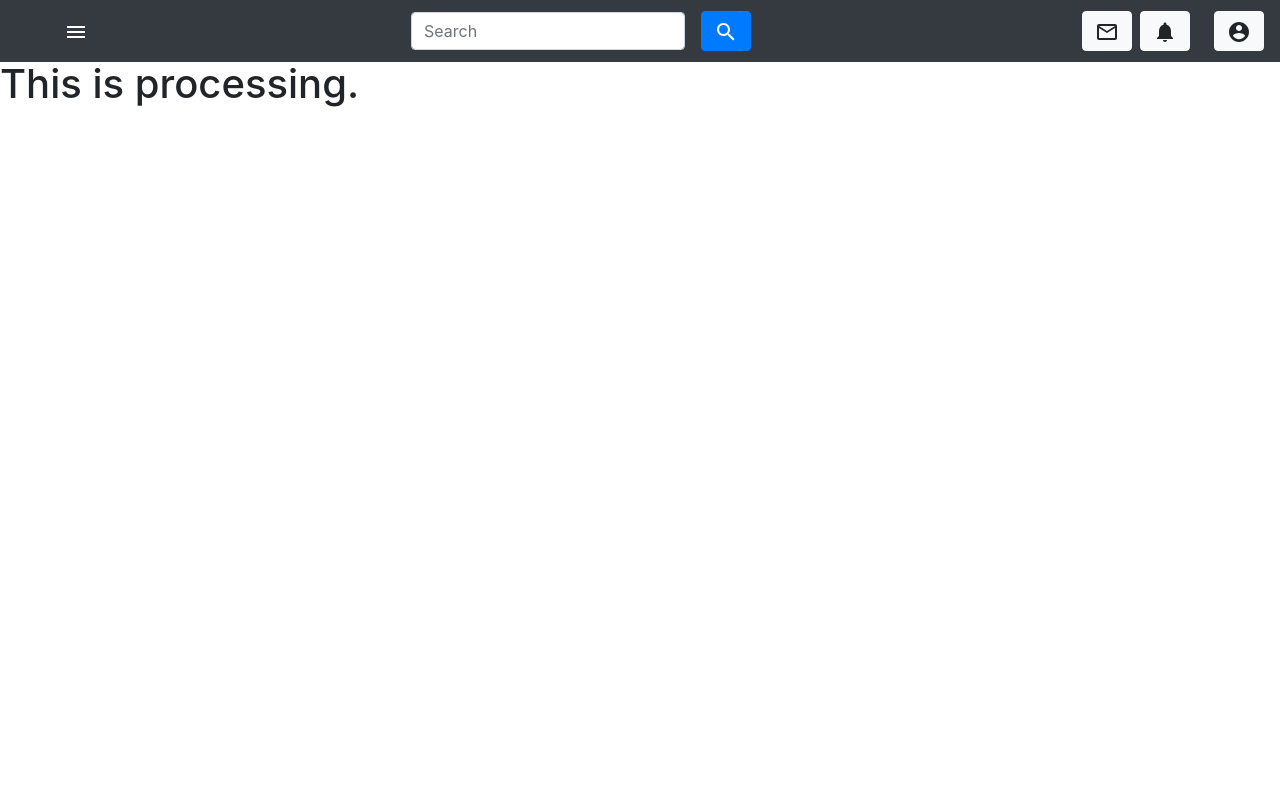
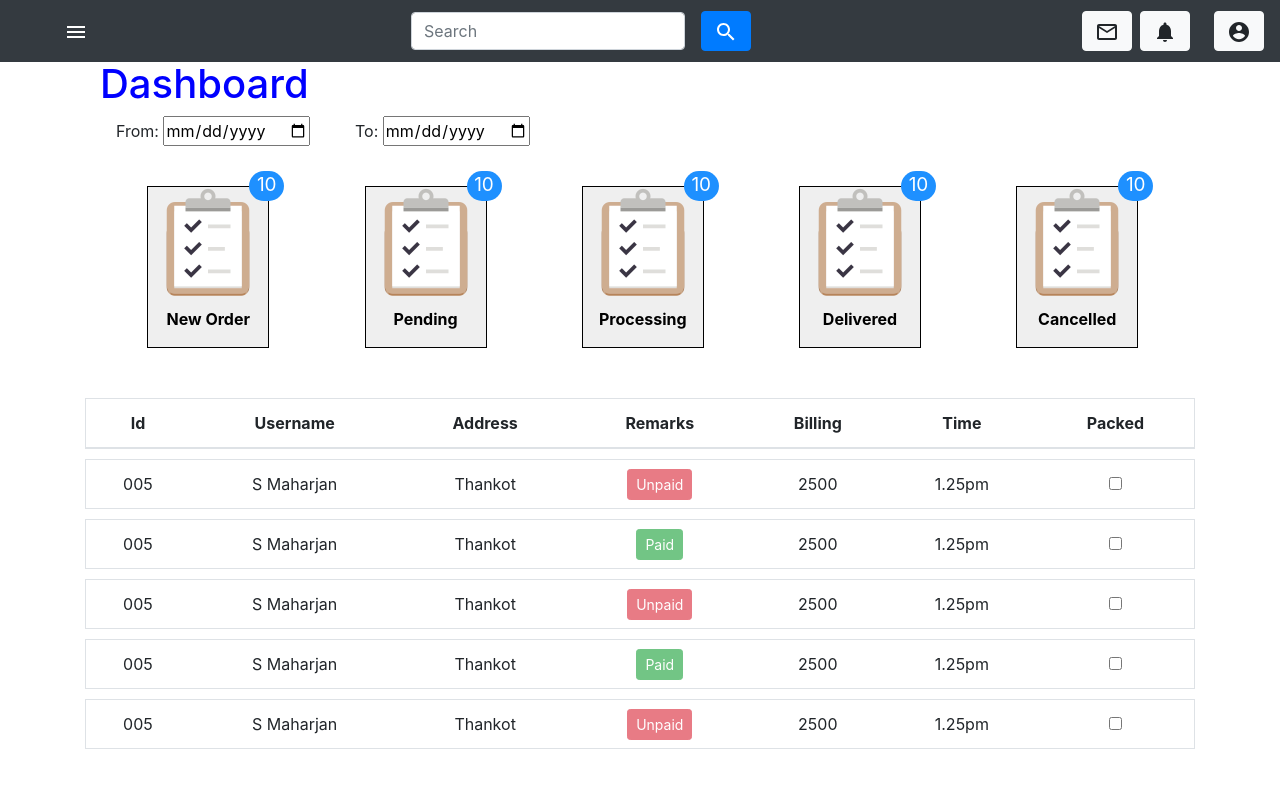
Before and after one commit to AshishMhrzn10/React-dashboard, a React (Create React App) app: page /processing in a window 1280 px wide. Shown: the top 788 px of the page. Built offline with nearby package versions, Linux system fonts and the light colour scheme.

Commit message:
Processing page done

```diff
--- a/src/pages/Processing.js
+++ b/src/pages/Processing.js
@@ -1,10 +1,153 @@
 import React from "react";
+import { Container, Table, Button } from "react-bootstrap";
+import TopComponents from "../components/TopComponents";
+import styled from "styled-components";
+
+const TD = styled.td`
+  border-bottom: 1px solid #dee2e6;
+`;
+
+const TD1 = styled.td`
+  border-left: 1px solid #dee2e6;
+  border-bottom: 1px solid #dee2e6;
+`;
+
+const TD2 = styled.td`
+  border-right: 1px solid #dee2e6;
+  border-bottom: 1px solid #dee2e6;
+`;
+
+// const button = styled(Button)`
+//   margin-top: -8px;
+//   margin-bottom: -6px;
+// `;
 
 function Processing() {
   return (
-    <div>
-      <h1>This is processing.</h1>
-    </div>
+    <Container>
+      <TopComponents />
+      <Table
+        style={{
+          borderCollapse: "separate",
+          borderSpacing: "0 10px",
+          textAlign: "center",
+        }}
+      >
+        <thead>
+          <tr>
+            <th style={{ borderLeft: "1px solid #dee2e6" }}>Id</th>
+            <th>Username</th>
+            <th>Address</th>
+            <th>Remarks</th>
+            <th>Billing</th>
+            <th>Time</th>
+            <th style={{ borderRight: "1px solid #dee2e6" }}>Packed</th>
+          </tr>
+        </thead>
+        <tbody>
+          <tr>
+            <TD1>005</TD1>
+            <TD>S Maharjan</TD>
+            <TD>Thankot</TD>
+            <TD>
+              <Button
+                variant="danger"
+                size="sm"
+                disabled
+                style={{ marginTop: "-8px", marginBottom: "-6px" }}
+              >
+                Unpaid
+              </Button>
+            </TD>
+            <TD>2500</TD>
+            <TD>1.25pm</TD>
+            <TD2>
+              <input type="checkbox" />
+            </TD2>
+          </tr>
+          <tr>
+            <TD1>005</TD1>
+            <TD>S Maharjan</TD>
+            <TD>Thankot</TD>
+            <TD>
+              <Button
+                variant="success"
+                size="sm"
+                disabled
+                style={{ marginTop: "-8px", marginBottom: "-6px" }}
+              >
+                Paid
+              </Button>
+            </TD>
+            <TD>2500</TD>
+            <TD>1.25pm</TD>
+            <TD2>
+              <input type="checkbox" />
+            </TD2>
+          </tr>
+          <tr>
+            <TD1>005</TD1>
+            <TD>S Maharjan</TD>
+            <TD>Thankot</TD>
+            <TD>
+              <Button
+                variant="danger"
+                size="sm"
+                disabled
+                style={{ marginTop: "-8px", marginBottom: "-6px" }}
+              >
+                Unpaid
+              </Button>
+            </TD>
+            <TD>2500</TD>
+            <TD>1.25pm</TD>
+            <TD2>
+              <input type="checkbox" />
+            </TD2>
+          </tr>
+          <tr>
+            <TD1>005</TD1>
+            <TD>S Maharjan</TD>
+            <TD>Thankot</TD>
+            <TD>
+              <Button
+                variant="success"
+                size="sm"
+                disabled
+                style={{ marginTop: "-8px", marginBottom: "-6px" }}
+              >
+                Paid
+              </Button>
+            </TD>
+            <TD>2500</TD>
+            <TD>1.25pm</TD>
+            <TD2>
+              <input type="checkbox" />
+            </TD2>
+          </tr>
+          <tr>
+            <TD1>005</TD1>
+            <TD>S Maharjan</TD>
+            <TD>Thankot</TD>
+            <TD>
+              <Button
+                variant="danger"
+                size="sm"
+                disabled
+                style={{ marginTop: "-8px", marginBottom: "-6px" }}
+              >
+                Unpaid
+              </Button>
+            </TD>
+            <TD>2500</TD>
+            <TD>1.25pm</TD>
+            <TD2>
+              <input type="checkbox" />
+            </TD2>
+          </tr>
+        </tbody>
+      </Table>
+    </Container>
   );
 }
 
```
